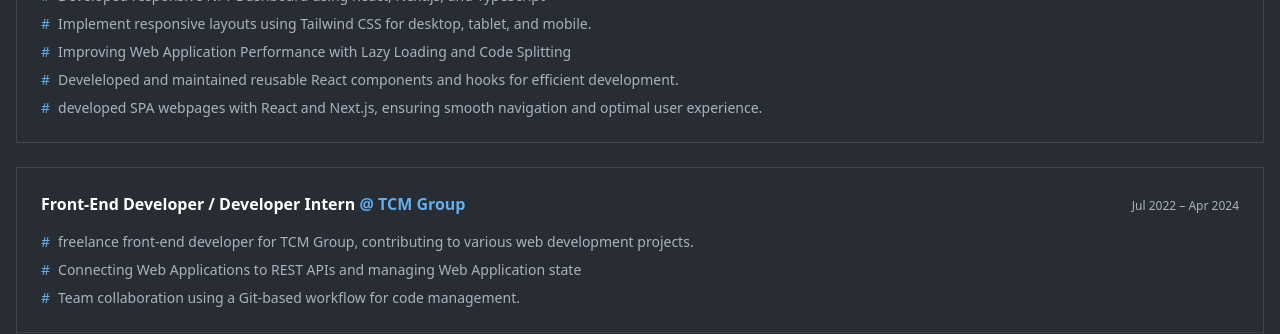
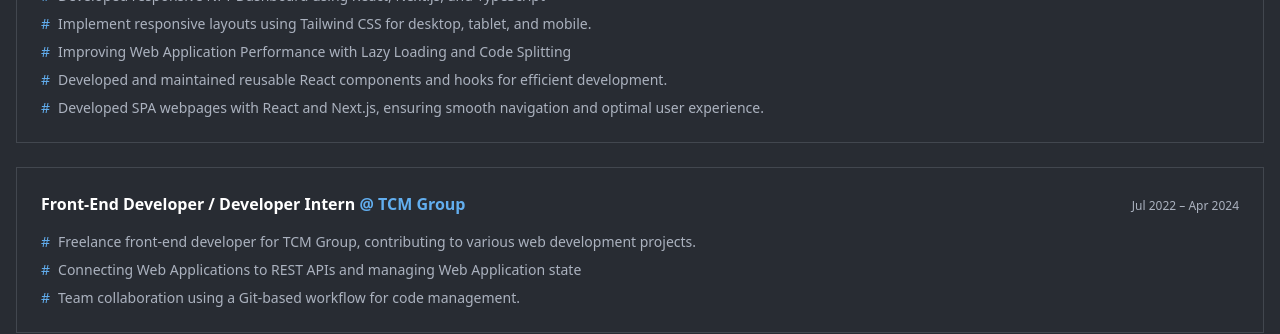
Before and after one commit to Siajey/myportfolio, a Next.js app: page /about-me in a window 1280 px wide. Shown: the part 1481-1815 px from the top of the page. Built offline with nearby package versions, Linux system fonts and the light colour scheme.

Commit message:
fix: correct linkedin url and clean up content typos

```diff
--- a/src/app/about-me/page.tsx
+++ b/src/app/about-me/page.tsx
@@ -75,7 +75,7 @@ export default function AboutMePage() {
               <h3 className='mb-2 text-sm font-semibold text-white'>
                 {category.title}
               </h3>
-              <p className='text-sm text-gray'>{category.items.join(' ')}</p>
+              <p className='text-sm text-gray'>{category.items.join(' - ')}</p>
             </div>
           ))}
         </div>
--- a/src/data/experience.data.ts
+++ b/src/data/experience.data.ts
@@ -14,8 +14,8 @@ export const experienceData: ExperienceItem[] = [
       'Developed responsive NFT Dashboard using React, Next.js, and TypeScript',
       'Implement responsive layouts using Tailwind CSS for desktop, tablet, and mobile.',
       'Improving Web Application Performance with Lazy Loading and Code Splitting',
-      'Develeloped and maintained reusable React components and hooks for efficient development.',
-      'developed SPA webpages with React and Next.js, ensuring smooth navigation and optimal user experience.',
+      'Developed and maintained reusable React components and hooks for efficient development.',
+      'Developed SPA webpages with React and Next.js, ensuring smooth navigation and optimal user experience.',
     ],
   },
   {
@@ -23,7 +23,7 @@ export const experienceData: ExperienceItem[] = [
     role: 'Front-End Developer / Developer Intern',
     period: 'Jul 2022 – Apr 2024',
     points: [
-      'freelance front-end developer for TCM Group, contributing to various web development projects.',
+      'Freelance front-end developer for TCM Group, contributing to various web development projects.',
       'Connecting Web Applications to REST APIs and managing Web Application state',
       'Team collaboration using a Git-based workflow for code management.',
     ],
--- a/src/data/skills.data.ts
+++ b/src/data/skills.data.ts
@@ -6,29 +6,29 @@ export interface SkillCategory {
 export const skillsData: SkillCategory[] = [
   {
     title: 'Languages',
-    items: ['Javascript', '-', 'TypeScript', '-', 'Python'],
+    items: ['Javascript', 'TypeScript', 'Python'],
   },
-  { title: 'Frameworks', items: ['React.js', '-', 'Next.js'] },
-  { title: 'Styling', items: ['Tailwind CSS ', '-', 'Bootstrap'] },
+  { title: 'Frameworks', items: ['React.js', 'Next.js'] },
+  { title: 'Styling', items: ['Tailwind CSS', 'Bootstrap'] },
   {
     title: 'Tools',
-    items: ['Git', '-', 'GitHub', '-', 'VSCode', '-', 'postman'],
+    items: ['Git', 'GitHub', 'VSCode', 'postman'],
   },
-  { title: 'State Management', items: ['Redux', '-', 'Zustand'] },
-  { title: 'Design', items: ['Figma', '-', 'Canva'] },
+  { title: 'State Management', items: ['Redux', 'Zustand'] },
+  { title: 'Design', items: ['Figma', 'Canva'] },
   {
     title: 'Currently Learning',
     items: [
       'Ai tools - vibe coding',
-      '-',
+
       'Deployment',
-      '-',
+
       'Basic Linux',
-      '-',
+
       'Network Fundamentals',
-      '-',
+
       'Basic Security',
-      '-',
+
       'Testing',
     ],
   },
--- a/src/data/social-links.data.ts
+++ b/src/data/social-links.data.ts
@@ -2,7 +2,7 @@ export const socialLinks = {
   github: 'https://github.com/Siajey',
   email: 'mailto:siavashmjyjs@gmail.com',
   telegram: 'https://t.me/SiavashMohammadjani',
-  linkedin: 'https://www.linkedin.com/public-profile/settings/',
+  linkedin: 'https://www.linkedin.com/in/siavash-mohammadjani-894114441?utm_source=share_via&utm_content=profile&utm_medium=member_android',
   threads: 'https://www.threads.com/@jeysiavash',
   youtube: 'https://youtube.com/@projectjey?si=oYys5-v2FlC5QY5J',
 }
```
